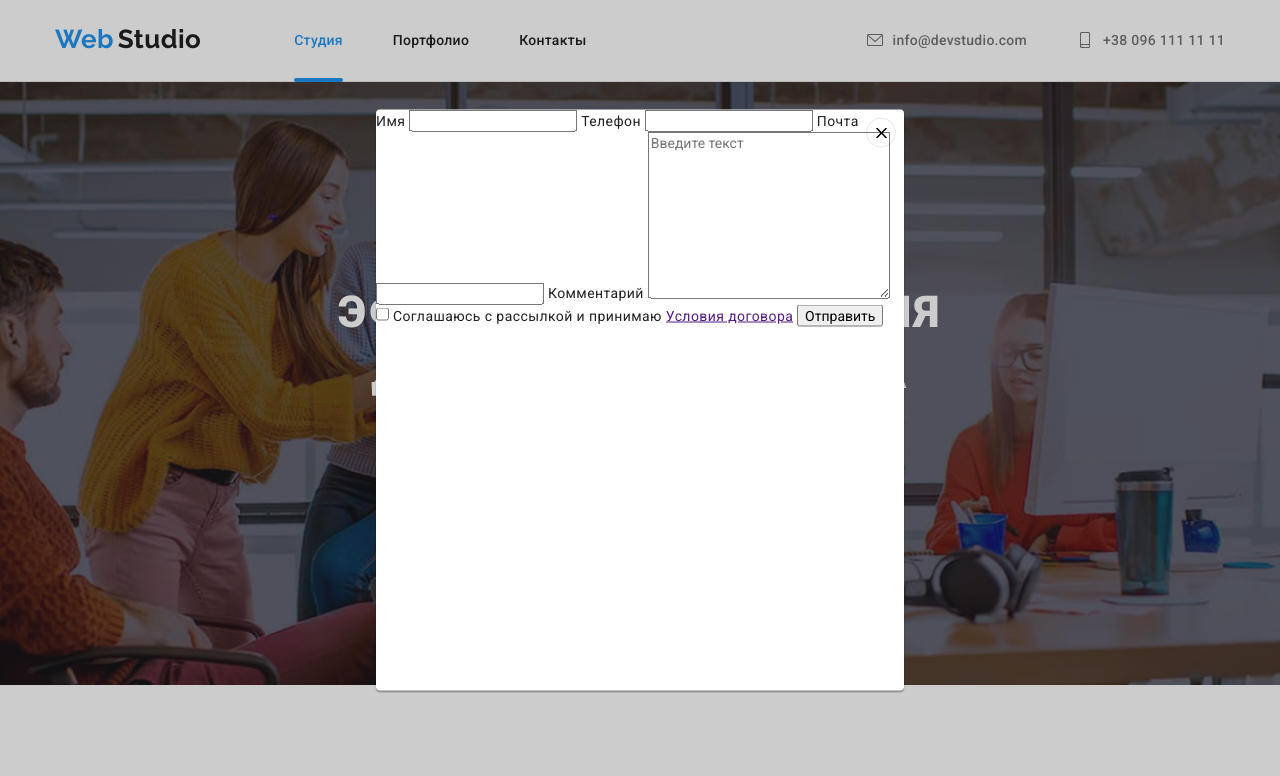
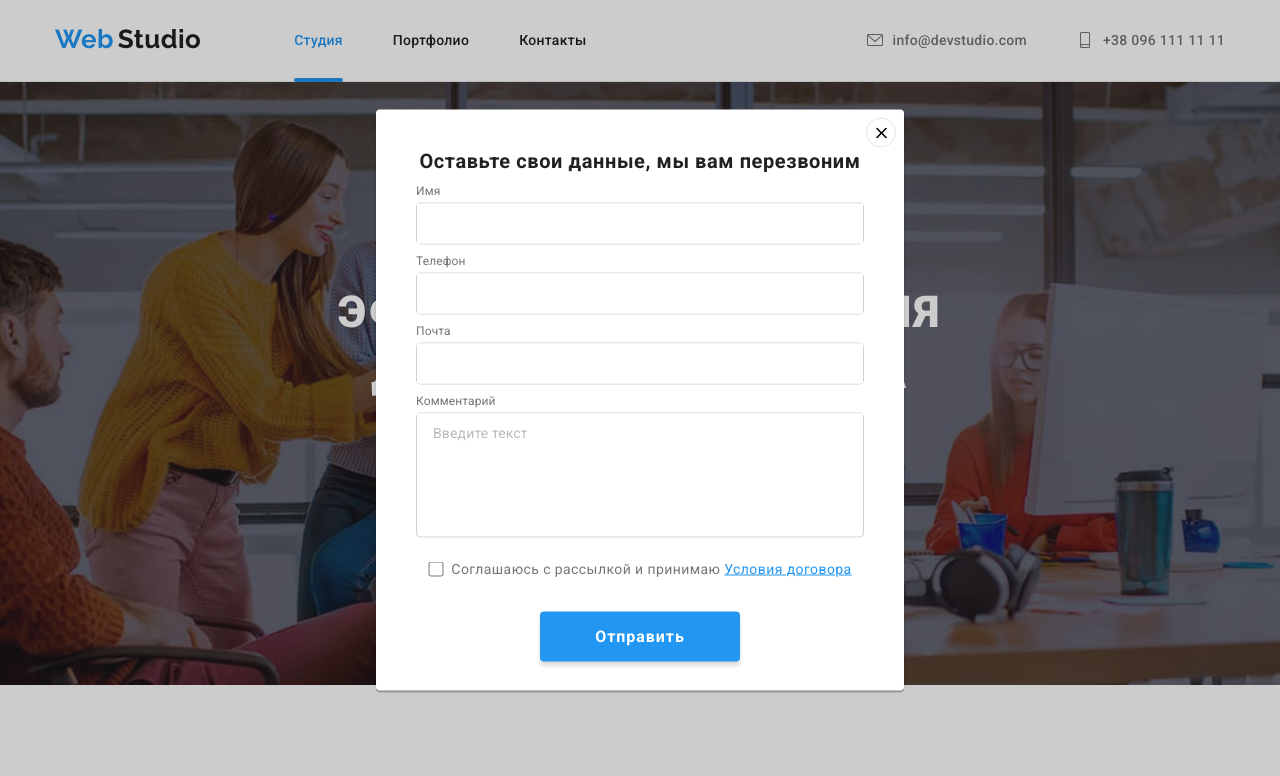
Before and after one commit to Andrupavlov/goit-markup-hw-06, a plain HTML site: page index.html in a window 1280 px wide. Both pictures are taken after a click on the button "Заказать услугу". Shown: the top 776 px of the page. Drawn offline with nearby package versions, Linux system fonts and the light colour scheme.

Commit message:
разметка и частичное оформление формы в маделке

```diff
--- a/css/styles.css
+++ b/css/styles.css
@@ -279,6 +279,7 @@ p {
 
 /* Кнопка-герой */
 .hero-button {
+    display: block;
     border: none;
     min-width: 200px;
     height: 50px;
@@ -298,6 +299,7 @@ p {
     line-height: 1.9;
     display: flex;
     align-items: center;
+    justify-content: center;
     text-align: center;
     letter-spacing: 0.06em;
 }
@@ -728,6 +730,10 @@ p {
     fill: #000000;
 }
 
+.modal-close-button:hover .modal-close-logo {
+    fill: var(--ascent-color);
+}
+
 /* состояние до закрытия модалки ------------------------------------------ */
 .is-hidden .modal {
     transform: translate(-50%, -50%) translateY(100%) scale(0.4) rotate(10deg);
@@ -739,6 +745,166 @@ p {
     pointer-events: none;
 }
 
+/* Оформление формы ------------------------------------------------------ */
+.form-tit {
+    display: flex;
+    justify-content: center;
+}
+
+.form-tit h3 {
+    display: block;
+
+    font-weight: 700;
+    font-size: 20px;
+    line-height: 23px;
+    text-align: center;
+    letter-spacing: 0.03em;
+
+    margin-top: 40px;
+    margin-bottom: 12px;
+
+    color: var(--title-text-color);
+}
+
+.form-all-data {
+    margin-left: 40px;
+    margin-right: 40px;
+
+    margin-bottom: 20px;
+}
+
+.form-field {
+    /* outline: 1px solid #000000; */
+    display: flex;
+    flex-direction: column;
+}
+
+.form-all-data .form-field:not(:last-child) {
+    margin-bottom: 10px;
+}
+
+.form-label {
+    font-weight: 400;
+    font-size: 12px;
+    line-height: 1.16;
+    letter-spacing: 0.01em;
+
+    margin-bottom: 4px;
+
+    color: var(--primary-text-color);
+}
+
+.form-data-border {
+    border: 1px solid rgba(33, 33, 33, 0.2);
+    border-radius: 4px;
+}
+
+.form-input {
+    height: 40px;
+    width: 100%;
+    border: none;
+
+    padding-right: 0;
+    padding-top: 12px;
+    padding-bottom: 12px;
+    padding-left: 41px;
+    margin: 0;
+
+    font-weight: 400;
+    font-size: 14px;
+    line-height: 1.14;
+    letter-spacing: 0.01em;
+}
+
+.form-text-input::placeholder {
+    font-weight: 400;
+    font-size: 14px;
+    line-height: 1.14;
+    letter-spacing: 0.01em;
+
+    color: rgba(117, 117, 117, 0.5);
+}
+
+.form-text-input {
+    resize: none;
+    border: none;
+    height: 120px;
+    width: 100%;
+
+    padding-top: 12px;
+    padding-bottom: 12px;
+    padding-left: 16px;
+    padding-right: 16px;
+    margin: 0;
+}
+
+.form-checkbox {
+    display: flex;
+    justify-content: center;
+    align-items: center;
+
+    height: 24px;
+
+    margin-bottom: 30px;
+}
+
+.form-checkbox input[type='checkbox'] {
+    width: 16px;
+    height: 15px;
+}
+
+.form-checkbox label {
+    margin-left: 7px;
+
+    font-weight: 400;
+    font-size: 14px;
+    line-height: 1.71;
+    letter-spacing: 0.03em;
+
+    color: var(--primary-text-color);
+}
+
+.form-checkbox a {
+    color: var(--ascent-color);
+}
+
+
+.form-button {
+    display: flex;
+    justify-content: center;
+}
+
+.form-button button {
+    border: none;
+    min-width: 200px;
+    height: 50px;
+    border-radius: 4px;
+    padding: 14px 32px;
+
+    box-shadow: 0px 4px 4px rgba(0, 0, 0, 0.15);
+
+    color: var(--white-text);
+    background-color: var(--ascent-color);
+
+    font-weight: 700;
+    font-size: 16px;
+    line-height: 1.9;
+    display: flex;
+    align-items: center;
+    justify-content: center;
+    text-align: center;
+    letter-spacing: 0.06em;
+}
+
+
+.form-button button:hover,
+.form-button button:focus {
+    background: #188CE8;
+    cursor: pointer;
+
+    transition-duration: 250ms;
+    transition-timing-function: cubic-bezier(0.4, 0, 0.2, 1);
+}
 
 
 /*--------------------------- Страница портфолио ------------------------- */
--- a/index.html
+++ b/index.html
@@ -483,33 +483,70 @@
           </svg>
         </button>
 
-        <form class="js-speaker-form">
-          <label for="name">Имя</label>
-          <input type="text" name="name" id="name" autofocus />
+        <form class="form js-speaker-form">
+          <div class="form-tit">
+            <h3>Оставьте свои данные, мы вам перезвоним</h3>
+          </div>
 
-          <label for="telephone">Телефон</label>
-          <input type="tel" name="telephone" id="telephone" />
+          <div class="form-all-data">
+            <div class="form-field">
+              <label class="form-label" for="name">Имя</label>
+              <div class="form-data-border">
+                <input
+                  class="form-input"
+                  type="text"
+                  name="name"
+                  id="name"
+                  autofocus
+                />
+              </div>
+            </div>
 
-          <label for="mail">Почта</label>
-          <input type="mail" name="mail" id="mail" />
+            <div class="form-field">
+              <label class="form-label" for="telephone">Телефон</label>
+              <div class="form-data-border">
+                <input
+                  class="form-input"
+                  type="tel"
+                  name="telephone"
+                  id="telephone"
+                />
+              </div>
+            </div>
 
-          <label for="add-comment">Комментарий</label>
+            <div class="form-field">
+              <label class="form-label" for="mail">Почта</label>
+              <div class="form-data-border">
+                <input class="form-input" type="mail" name="mail" id="mail" />
+              </div>
+            </div>
 
+            <div class="form-field">
+              <label class="form-label" for="add-comment">Комментарий</label>
+              <div class="form-data-border">
                 <textarea
+                  class="form-text-input"
                   name="add-comment"
                   id="add-comment"
                   cols="30"
                   rows="10"
                   placeholder="Введите текст"
                 ></textarea>
+              </div>
+            </div>
+          </div>
 
+          <div class="form-checkbox">
             <input type="checkbox" name="agreement" id="agreement" />
             <label for="agreement"
               >Соглашаюсь с рассылкой и принимаю
-            <a href="">Условия договора</a>
+              <a href="" class="agreement-link">Условия договора</a>
             </label>
+          </div>
 
+          <div class="form-button">
             <button type="submit">Отправить</button>
+          </div>
         </form>
       </div>
     </div>
```
Lines whose indentation alone changed are shown as unchanged.
